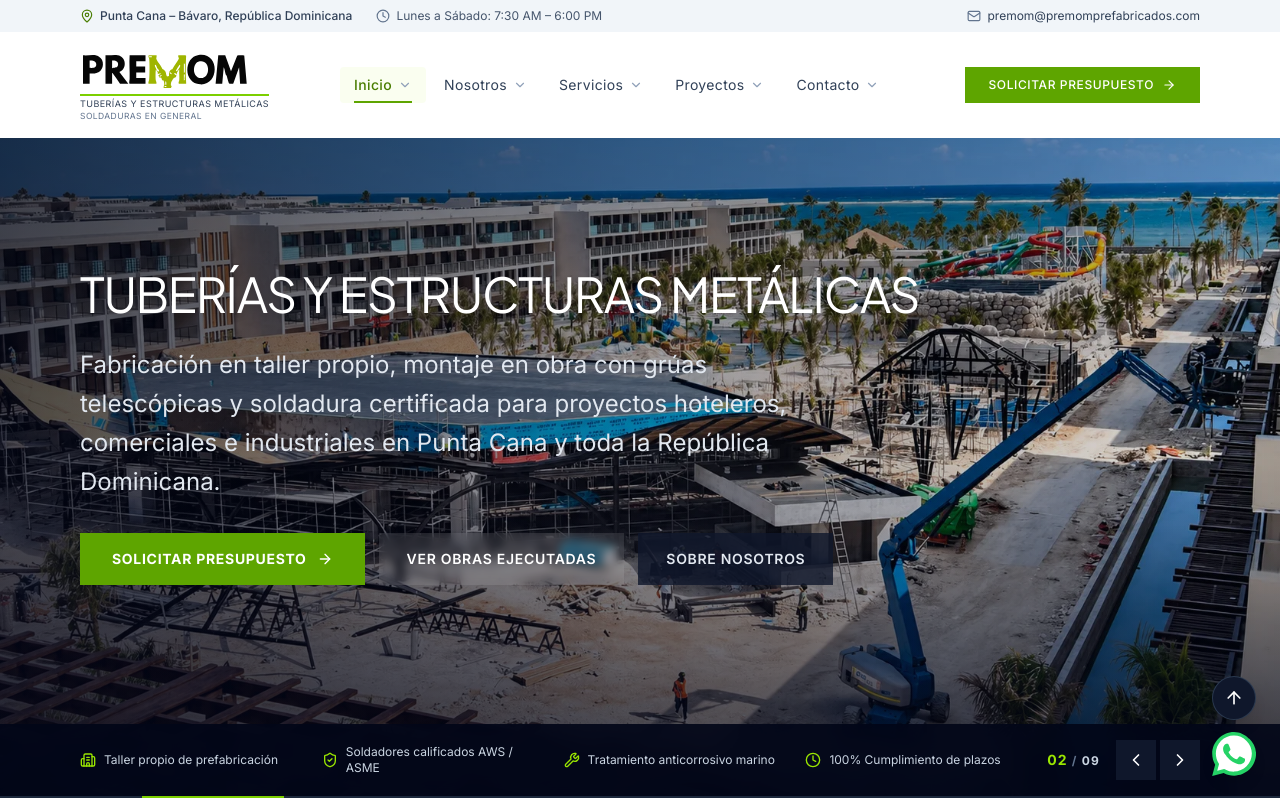
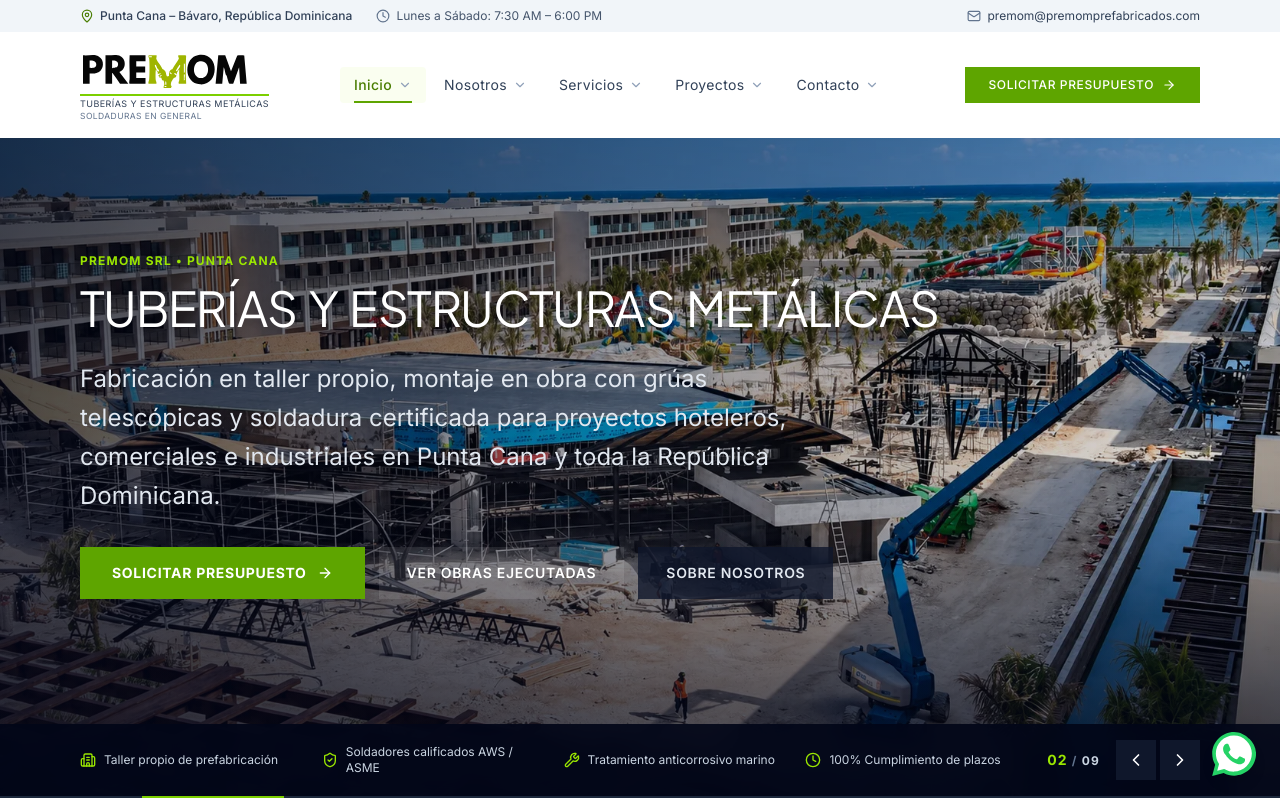
Before and after one commit to biendemarketing/premonv2, a Next.js app: page / in a window 1280 px wide. Shown: the top 798 px of the page. Built offline with nearby package versions, Linux system fonts and the light colour scheme.

Commit message:
feat: add scroll-to-top animation and text reveal
Implement scroll-triggered visibility for the scroll-to-top button using motion/react and add a blur-in character animation component for the Hero section.

```diff
--- a/components/FloatingWhatsApp.tsx
+++ b/components/FloatingWhatsApp.tsx
@@ -1,11 +1,24 @@
 'use client';
 
-import React, { useState } from 'react';
+import React, { useState, useEffect } from 'react';
 import { WhatsAppIcon } from './WhatsAppIcon';
 import { ArrowUp, X } from 'lucide-react';
+import { AnimatePresence, motion } from 'motion/react';
 
 export function FloatingWhatsApp() {
   const [isOpen, setIsOpen] = useState(false);
+  const [showScrollTop, setShowScrollTop] = useState(false);
+
+  useEffect(() => {
+    const handleScroll = () => {
+      // Visible solo cuando el usuario baja más de 300px desde el inicio
+      setShowScrollTop(window.scrollY > 300);
+    };
+
+    handleScroll();
+    window.addEventListener('scroll', handleScroll, { passive: true });
+    return () => window.removeEventListener('scroll', handleScroll);
+  }, []);
 
   const scrollToTop = () => {
     window.scrollTo({ top: 0, behavior: 'smooth' });
@@ -42,8 +55,16 @@ export function FloatingWhatsApp() {
         </div>
       )}
 
-      {/* Botón flotante Volver Arriba (Solo el icono de la flecha arriba, mismo tamaño que WhatsApp) */}
-      <div className="relative group">
+      {/* Botón flotante Volver Arriba: visible solo cuando el usuario baja en la página */}
+      <AnimatePresence>
+        {showScrollTop && (
+          <motion.div
+            initial={{ opacity: 0, scale: 0.8, y: 10 }}
+            animate={{ opacity: 1, scale: 1, y: 0 }}
+            exit={{ opacity: 0, scale: 0.8, y: 10 }}
+            transition={{ duration: 0.2 }}
+            className="relative group"
+          >
             <button
               type="button"
               onClick={scrollToTop}
@@ -58,7 +79,9 @@ export function FloatingWhatsApp() {
             <div className="absolute right-14 top-1/2 -translate-y-1/2 hidden md:group-hover:flex items-center bg-slate-900 text-white px-2.5 py-1 text-xs font-semibold whitespace-nowrap shadow-md border border-slate-700/60 rounded pointer-events-none">
               Volver arriba
             </div>
-      </div>
+          </motion.div>
+        )}
+      </AnimatePresence>
 
       {/* Botón flotante Oficial de WhatsApp (Más pequeño, mismo tamaño que el botón de volver arriba) */}
       <div className="relative group">
--- a/components/Hero.tsx
+++ b/components/Hero.tsx
@@ -18,6 +18,71 @@ interface Slide {
   id: number;
   image: string;
   title: string;
+}
+
+interface HeroCharacterBlurProps {
+  text: string;
+  className?: string;
+  delay?: number;
+}
+
+/**
+ * Anima las letras individualmente con efecto óptico de desenfoque de aparición (blur-in)
+ * y desplazamiento suave, manteniendo las palabras agrupadas para evitar cortes indeseados.
+ */
+function HeroCharacterBlur({ text, className = '', delay = 0.1 }: HeroCharacterBlurProps) {
+  const words = text.split(' ');
+
+  const containerVariants = {
+    hidden: { opacity: 0 },
+    visible: {
+      opacity: 1,
+      transition: {
+        staggerChildren: 0.028,
+        delayChildren: delay,
+      },
+    },
+  };
+
+  const charVariants = {
+    hidden: {
+      opacity: 0,
+      y: 16,
+      filter: 'blur(12px)',
+    },
+    visible: {
+      opacity: 1,
+      y: 0,
+      filter: 'blur(0px)',
+      transition: {
+        duration: 0.5,
+        ease: [0.22, 1, 0.36, 1] as const,
+      },
+    },
+  };
+
+  return (
+    <motion.span
+      className={`inline-block ${className}`}
+      variants={containerVariants}
+      initial="hidden"
+      animate="visible"
+    >
+      {words.map((word, wordIndex) => (
+        <span key={wordIndex} className="inline-block whitespace-nowrap mr-[0.25em] last:mr-0">
+          {Array.from(word).map((char, charIndex) => (
+            <motion.span
+              key={charIndex}
+              variants={charVariants}
+              className="inline-block will-change-[filter,opacity,transform]"
+            >
+              {char}
+            </motion.span>
+          ))}
+        </span>
+      ))}
+    </motion.span>
+  );
 }
 
 export function Hero() {
@@ -166,20 +231,35 @@ export function Hero() {
 
         {/* Título, descripción y botones DEBAJO de la imagen (no encima) */}
         <div className="w-full px-4 sm:px-8 py-8 sm:py-10 bg-slate-950 flex flex-col">
-          <span className="text-[11px] font-bold uppercase tracking-wider text-lime-400 block mb-2">
+          <motion.span
+            initial={{ opacity: 0, filter: 'blur(6px)', y: -6 }}
+            animate={{ opacity: 1, filter: 'blur(0px)', y: 0 }}
+            transition={{ duration: 0.5, delay: 0.05, ease: [0.22, 1, 0.36, 1] }}
+            className="text-[11px] font-bold uppercase tracking-wider text-lime-400 block mb-2"
+          >
             PREMOM SRL • Punta Cana
-          </span>
+          </motion.span>
 
           <h1 className="text-2xl sm:text-3xl font-normal tracking-tight text-white uppercase leading-tight">
-            Tuberías y Estructuras Metálicas
+            <HeroCharacterBlur text="Tuberías y Estructuras Metálicas" delay={0.15} />
           </h1>
 
-          <p className="mt-3 sm:mt-4 text-sm sm:text-base text-slate-300 leading-relaxed font-normal">
+          <motion.p
+            initial={{ opacity: 0, y: 15, filter: 'blur(8px)' }}
+            animate={{ opacity: 1, y: 0, filter: 'blur(0px)' }}
+            transition={{ duration: 0.65, delay: 0.7, ease: [0.22, 1, 0.36, 1] }}
+            className="mt-3 sm:mt-4 text-sm sm:text-base text-slate-300 leading-relaxed font-normal"
+          >
             Fabricación en taller propio, montaje en obra con grúas telescópicas y soldadura certificada para proyectos hoteleros, comerciales e industriales en Punta Cana y toda la República Dominicana.
-          </p>
+          </motion.p>
 
           {/* Botones debajo de la imagen y el texto */}
-          <div className="mt-6 flex flex-col sm:flex-row items-stretch gap-3">
+          <motion.div
+            initial={{ opacity: 0, y: 15, filter: 'blur(6px)' }}
+            animate={{ opacity: 1, y: 0, filter: 'blur(0px)' }}
+            transition={{ duration: 0.6, delay: 0.9, ease: [0.22, 1, 0.36, 1] }}
+            className="mt-6 flex flex-col sm:flex-row items-stretch gap-3"
+          >
             <Link
               href="/contacto"
               className="px-6 py-3.5 bg-lime-600 hover:bg-lime-700 text-white font-bold text-xs uppercase tracking-wider transition-colors flex items-center justify-center gap-2"
@@ -202,7 +282,7 @@ export function Hero() {
             >
               Sobre Nosotros
             </Link>
-          </div>
+          </motion.div>
 
           {/* Puntos clave / Capacidades en mobile */}
           <div className="mt-8 pt-6 border-t border-slate-900 grid grid-cols-2 gap-3.5 text-xs text-slate-300">
@@ -261,31 +341,35 @@ export function Hero() {
         {/* Main Full-Page Hero Content */}
         <div className="relative z-10 w-full px-8 md:px-12 lg:px-16 xl:px-20 2xl:px-24 flex-1 flex flex-col justify-center py-16 lg:py-20">
           <div className="w-full max-w-5xl 2xl:max-w-6xl">
-            {/* Master Headline with Font Entrance Animation */}
-            <motion.h1
-              initial={{ opacity: 0, y: 35 }}
-              animate={{ opacity: 1, y: 0 }}
-              transition={{ duration: 0.7, ease: [0.22, 1, 0.36, 1] }}
-              className="text-3xl sm:text-4xl md:text-5xl lg:text-5xl 2xl:text-6xl font-normal tracking-tight text-white leading-[1.12] uppercase drop-shadow-md"
+            <motion.span
+              initial={{ opacity: 0, filter: 'blur(6px)', y: -8 }}
+              animate={{ opacity: 1, filter: 'blur(0px)', y: 0 }}
+              transition={{ duration: 0.5, delay: 0.05, ease: [0.22, 1, 0.36, 1] }}
+              className="text-xs font-bold uppercase tracking-widest text-lime-400 block mb-3"
             >
-              Tuberías y Estructuras Metálicas
-            </motion.h1>
+              PREMOM SRL • Punta Cana
+            </motion.span>
 
-            {/* Subheading / Value proposition with Font Entrance Animation */}
+            {/* Master Headline with Character-by-Character Blur-In Animation */}
+            <h1 className="text-3xl sm:text-4xl md:text-5xl lg:text-5xl 2xl:text-6xl font-normal tracking-tight text-white leading-[1.12] uppercase drop-shadow-md">
+              <HeroCharacterBlur text="Tuberías y Estructuras Metálicas" delay={0.15} />
+            </h1>
+
+            {/* Subheading / Value proposition with Blur-In Entrance Animation */}
             <motion.p
-              initial={{ opacity: 0, y: 25 }}
-              animate={{ opacity: 1, y: 0 }}
-              transition={{ duration: 0.7, delay: 0.15, ease: [0.22, 1, 0.36, 1] }}
+              initial={{ opacity: 0, y: 20, filter: 'blur(10px)' }}
+              animate={{ opacity: 1, y: 0, filter: 'blur(0px)' }}
+              transition={{ duration: 0.7, delay: 0.7, ease: [0.22, 1, 0.36, 1] }}
               className="mt-6 text-base sm:text-xl lg:text-2xl text-slate-200 leading-relaxed w-full max-w-3xl 2xl:max-w-4xl font-normal"
             >
               Fabricación en taller propio, montaje en obra con grúas telescópicas y soldadura certificada para proyectos hoteleros, comerciales e industriales en Punta Cana y toda la República Dominicana.
             </motion.p>
 
-            {/* Call to Actions - Using Browser Routes */}
+            {/* Call to Actions - Using Browser Routes with Blur Entrance */}
             <motion.div
-              initial={{ opacity: 0, y: 25 }}
-              animate={{ opacity: 1, y: 0 }}
-              transition={{ duration: 0.7, delay: 0.3, ease: [0.22, 1, 0.36, 1] }}
+              initial={{ opacity: 0, y: 20, filter: 'blur(8px)' }}
+              animate={{ opacity: 1, y: 0, filter: 'blur(0px)' }}
+              transition={{ duration: 0.65, delay: 0.95, ease: [0.22, 1, 0.36, 1] }}
               className="mt-8 flex flex-wrap items-center gap-3.5"
             >
               <Link
```
Lines whose indentation alone changed are shown as unchanged.
